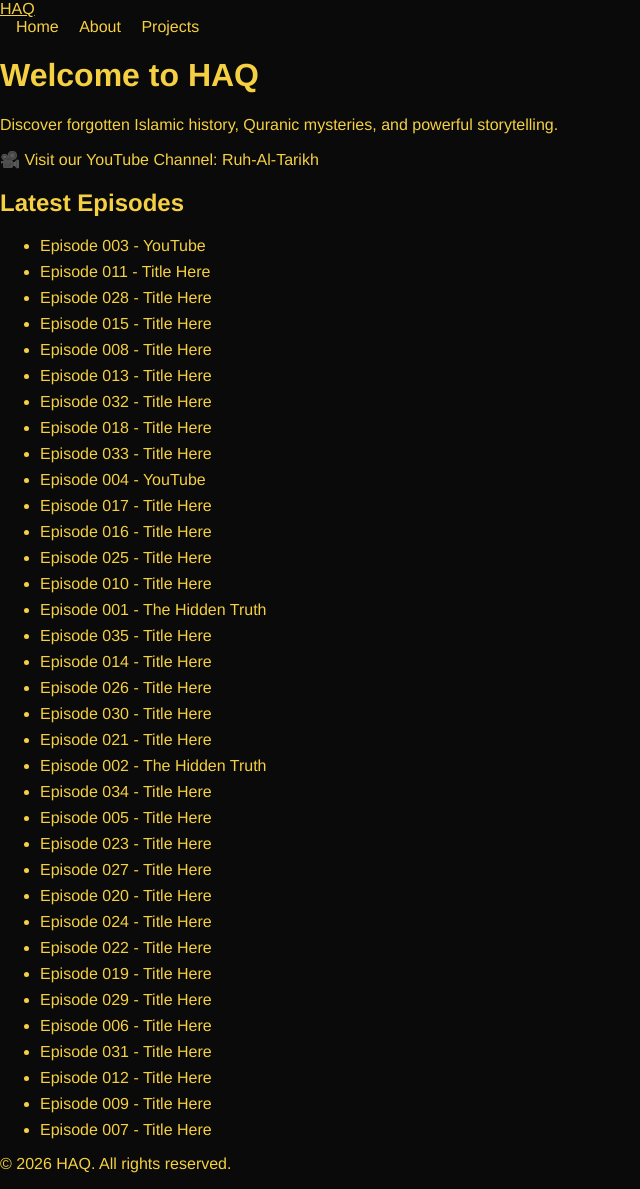
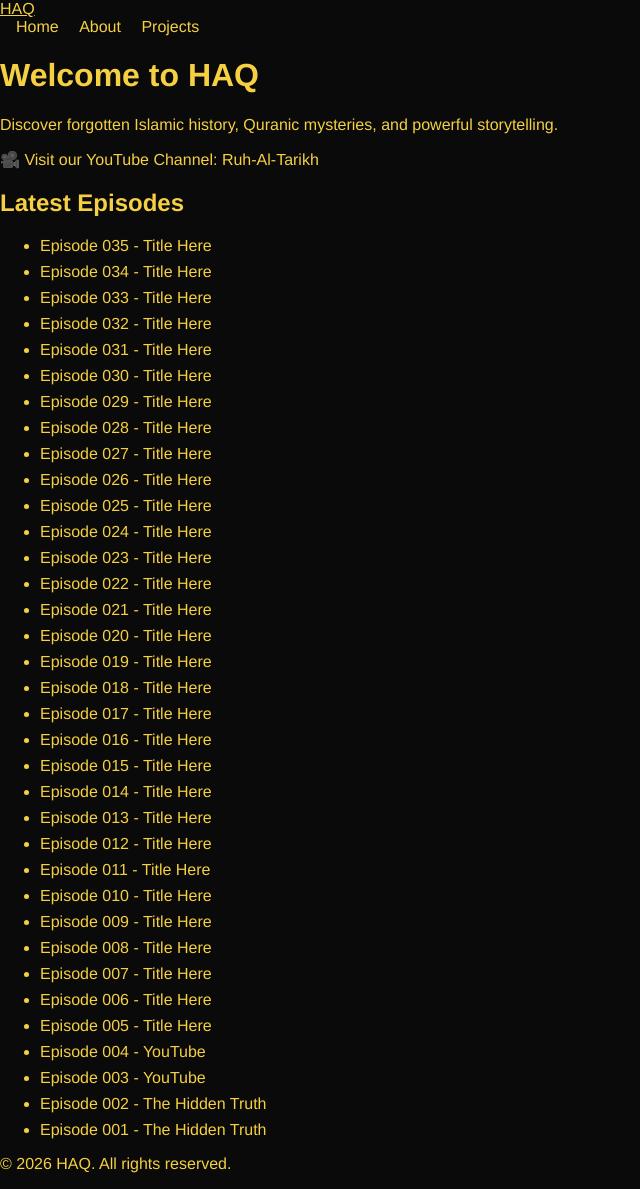
Before and after one commit to ruh-al-tarikh/Haqq, a Jekyll site: the page built from index.md, in a window 1280 px wide. Shown: the whole page, without its empty margins (0-640 px from the left). Built offline with Jekyll 4.4.1, drawn with Linux system fonts in a browser that asks for light colours.

Commit message:
⚡ Bolt: Implement Critical Path and Resource Loading optimizations
- Added preconnect and dns-prefetch resource hints for YouTube in _layouts/default.html to speed up external video navigation.
- Moved the navigation toggle script to the end of <body> to prevent it from blocking the critical rendering path.
- Refactored the episode list in index.md to use Liquid's where_exp and sort filters for better build-time efficiency and to show the latest episodes first.
- Updated Bolt's journal with performance learnings.

Impact: Reduces initial render-blocking resources and improves perceived loading speed for external video content. Provides a more efficient and user-friendly homepage experience.

Co-authored-by: ruh-al-tarikh <203426218+ruh-al-tarikh@users.noreply.github.com>

```diff
--- a/_layouts/default.html
+++ b/_layouts/default.html
@@ -4,6 +4,8 @@
   <meta charset="UTF-8">
   <meta name="viewport" content="width=device-width, initial-scale=1.0">
   <title>{{ page.title }} | {{ site.title }}</title>
+  <link rel="preconnect" href="https://www.youtube.com">
+  <link rel="dns-prefetch" href="https://www.youtube.com">
   <link rel="stylesheet" href="{{ '/assets/css/style.css' | relative_url }}">
 </head>
 <body>
--- a/index.md
+++ b/index.md
@@ -11,10 +11,9 @@ Discover forgotten Islamic history, Quranic mysteries, and powerful storytelling
 
 ## Latest Episodes
 
+{% assign episodes = site.pages | where_exp: "item", "item.path contains 'episode'" | sort: "path" | reverse %}
 <ul>
-{% for episode in site.pages %}
-  {% if episode.path contains 'episode' %}
-    <li><a href="{{ episode.url }}">{{ episode.title }}</a></li>
-  {% endif %}
+{% for episode in episodes %}
+  <li><a href="{{ episode.url | relative_url }}">{{ episode.title }}</a></li>
 {% endfor %}
 </ul>
```
Also changed, not shown: other parts of _layouts/default.html (+11 -0 lines), _includes/header.html (+0 -9 lines), .jules/bolt.md (added), Gemfile.lock.
